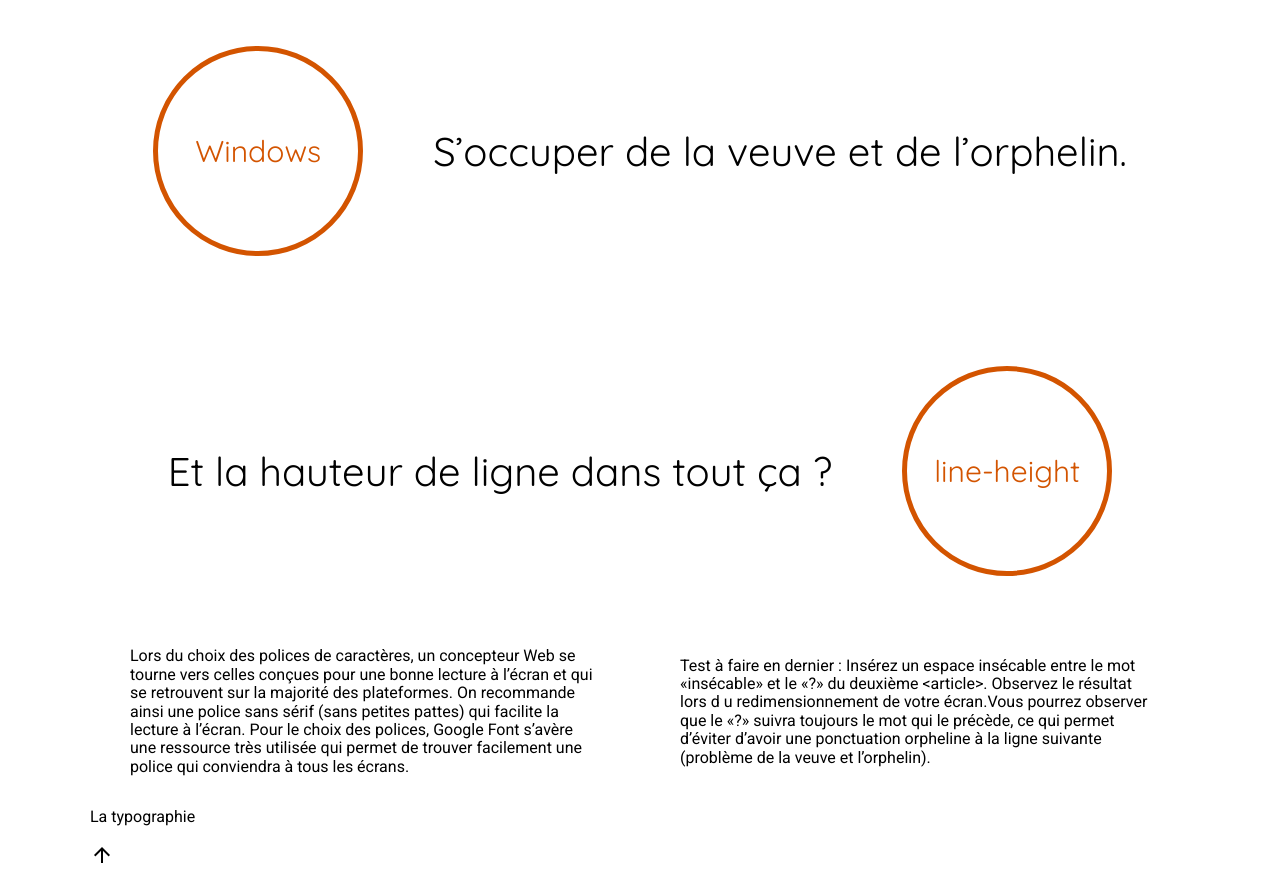
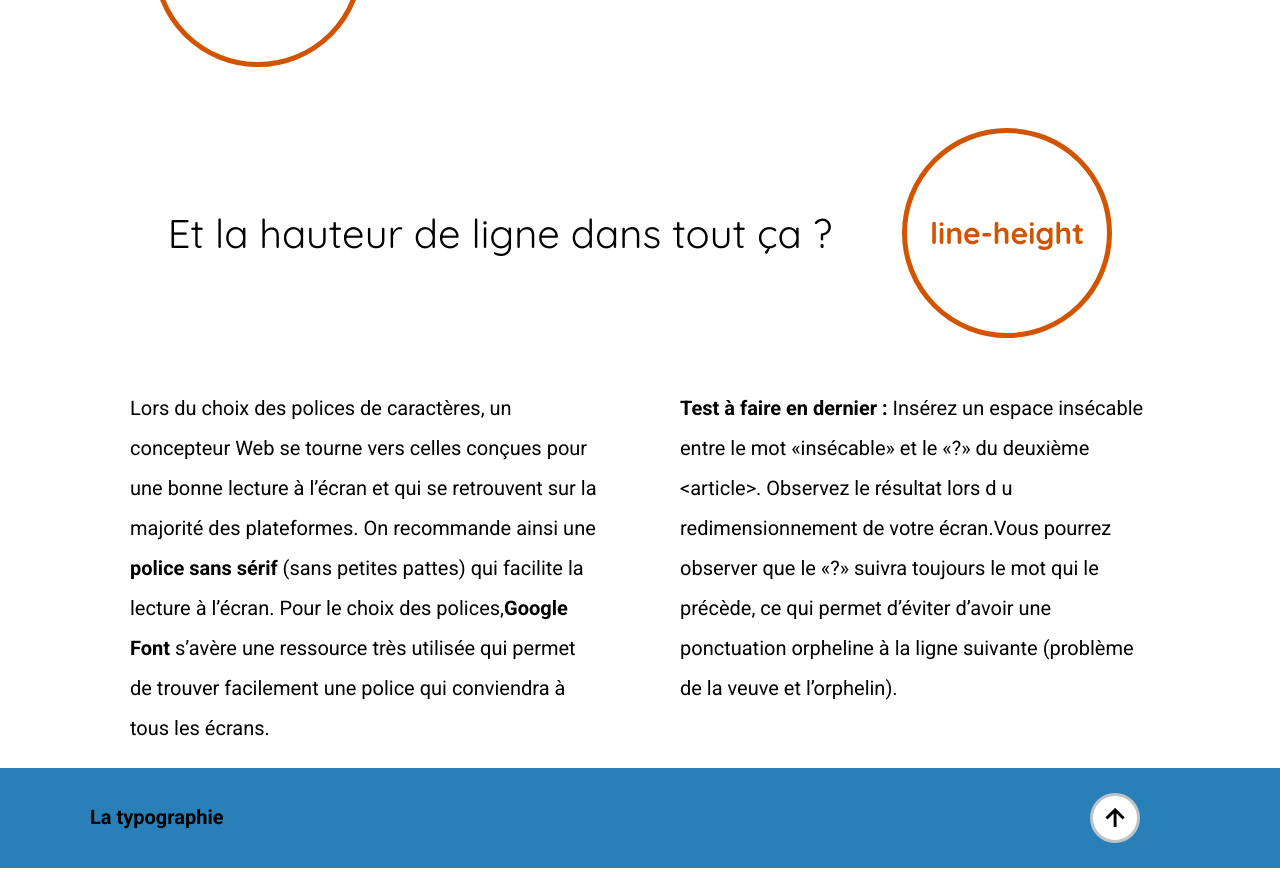
Before and after one commit to 2043090-ui/Sem04_La_Typographie-, a plain HTML site: page index.html in a window 1280 px wide. Shown: the part 1180-2067 px from the top of the page. Drawn offline with nearby package versions, Linux system fonts and the light colour scheme.

Commit message:
Terminer

```diff
--- a/css/style.css
+++ b/css/style.css
@@ -31,6 +31,7 @@ h1{
     letter-spacing: 32px;
 
     padding: 43px 0;
+    margin-top: 0
 }
 
 .citation{
@@ -48,13 +49,15 @@ h1{
     font-family: "Quicksand", sans-serif;
     font-optical-sizing: auto;
     font-size: 2.5rem;
-    line-height: 6;
+    line-height: 60px;
 
     color: black;
 }
 
 .regles .rond{
     font-size: 1.88rem;
+    font-weight: 700;
+
     color: #D35400;
 
     border: 5px solid #D35400;
@@ -76,6 +79,36 @@ a:hover .rond{
     background-color: #BDC3C7;
 }
 
+.p_infos span{
+    font-weight: 700;
+}
+
+.p_infos{
+    font-size: 1.25rem ;
+
+    line-height: 40px;
+
+    font-weight: 400;
+}
+
+ .footer p{
+    font-size: 1.25rem ;
+    font-weight: 700;
+}
+
+.icone{
+
+    border: 3px solid #BDC3C7;
+    border-radius: 100%;
+
+    background-color: white;
+}
+
+p  .material-symbols-outlined {
+
+    font-weight: 600;
+    font-size: 1.7rem;
+}
 /*-------------------------------------------------------------------------------
 COMPENENTS
 --------------------------------------------------------------------------------*/
@@ -129,11 +162,36 @@ COMPENENTS
 
     display: flex;
     justify-content: space-around;
-    align-items: center;
+    align-items: flex-start;
 
 }
 
 
 .p_infos{
     width: 470px;
+
 }
+
+.footer{
+    background-color:#2980B9 ;
+}
+
+.footer .wrapper{
+    display: flex;
+    justify-content: space-between ;
+    align-items: center;
+
+    height: 100px;
+    padding-right: 50px ;
+
+
+}
+
+.icone{
+    width: 50px;
+    height: 50px;
+
+    display: flex;
+    justify-content: center;
+    align-items:center ;
+}
--- a/index.html
+++ b/index.html
@@ -73,11 +73,11 @@
         <div class="wrapper">
 
             <article class="articles_infos">
-                <p class="p_infos">Lors du choix des polices de caractères, un concepteur Web se tourne vers celles conçues pour une bonne lecture à l’écran et qui se retrouvent sur la majorité des plateformes. On recommande ainsi une police sans sérif (sans petites pattes) qui facilite la lecture à l’écran. Pour le choix des polices, Google Font s’avère une ressource très utilisée qui permet de trouver facilement une police qui conviendra à tous les écrans.</p>
+                <p class="p_infos">Lors du choix des polices de caractères, un concepteur Web se tourne vers celles conçues pour une bonne lecture à l’écran et qui se retrouvent sur la majorité des plateformes. On recommande ainsi une <span>police sans sérif</span> (sans petites pattes) qui facilite la lecture à l’écran. Pour le choix des polices,<span>Google Font</span>  s’avère une ressource très utilisée qui permet de trouver facilement une police qui conviendra à tous les écrans.</p>
             </article>
 
             <article class="articles_infos">
-                <p class="p_infos">Test à faire en dernier :
+                <p class="p_infos"> <span>Test à faire en dernier :</span>
                     Insérez un espace insécable entre le mot «insécable» et le «?» du deuxième &lt;article&gt;. Observez le résultat lors d u  redimensionnement de votre écran.Vous pourrez observer que le «?» suivra toujours le mot qui le précède, ce qui permet d’éviter d’avoir une ponctuation orpheline à la ligne suivante (problème de la veuve et l’orphelin).</p>
 
             </article>
@@ -85,7 +85,7 @@
 
     </section>
 
-    <footer>
+    <footer class="footer">
         <div class="wrapper">
             <p>La typographie</p>
             <p class="icone">
```
